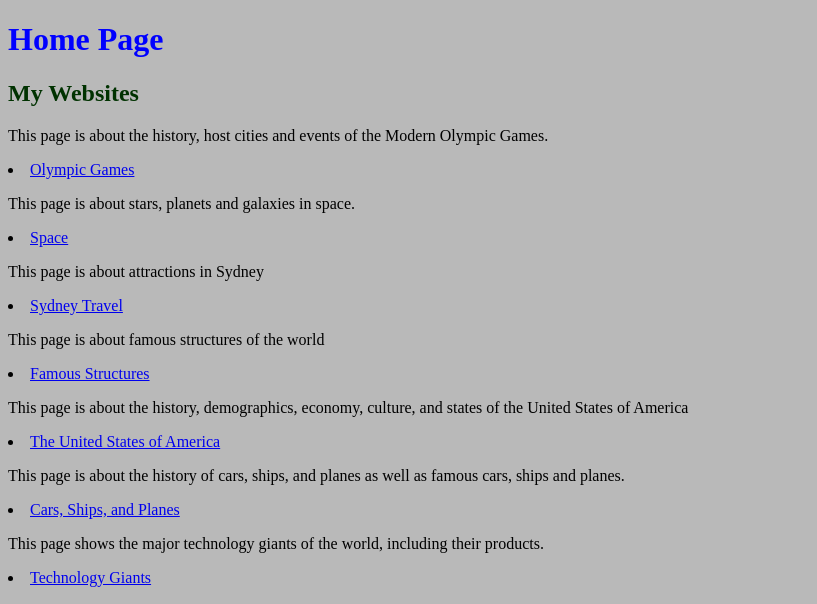
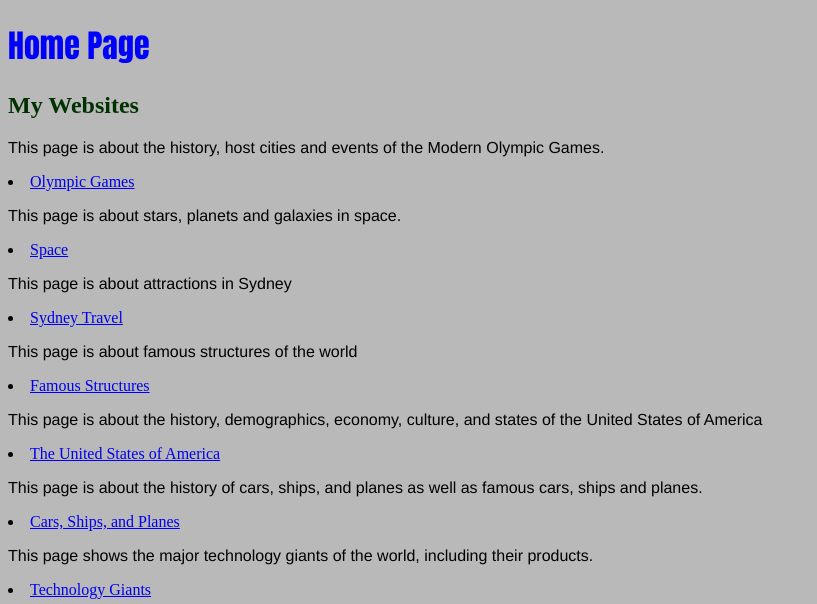
Before and after one commit to Nestor111/Home, a plain HTML site: page index.html in a window 1280 px wide. Shown: the top 604 px of the page, without its empty margins (0-817 px from the left). Drawn offline with Linux system fonts and the light colour scheme.

Commit message:
Update fonts

```diff
--- a/index.html
+++ b/index.html
@@ -5,8 +5,10 @@
     <title>Home Page</title>
     <style>
        h1 {color:rgb(0, 0, 300)}
+       h1 {font-family:Impact, Haettenschweiler, 'Arial Narrow Bold', sans-serif}
        body {background-color:rgb(185, 185, 185)}
        h2 {color:rgb(0, 50, 0)}
+       p {font-family:'Franklin Gothic Medium', 'Arial Narrow', Arial, sans-serif; }
     </style>
 </head>
 <body>
```
Also changed, not shown: 1 other file.
